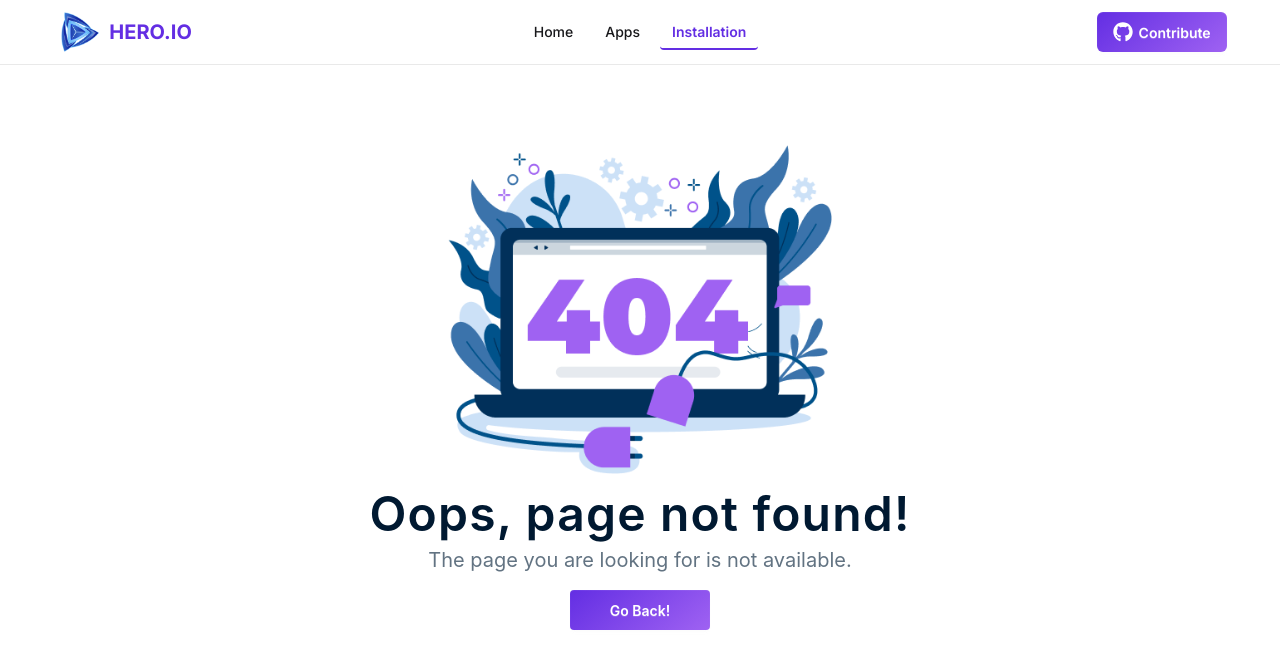
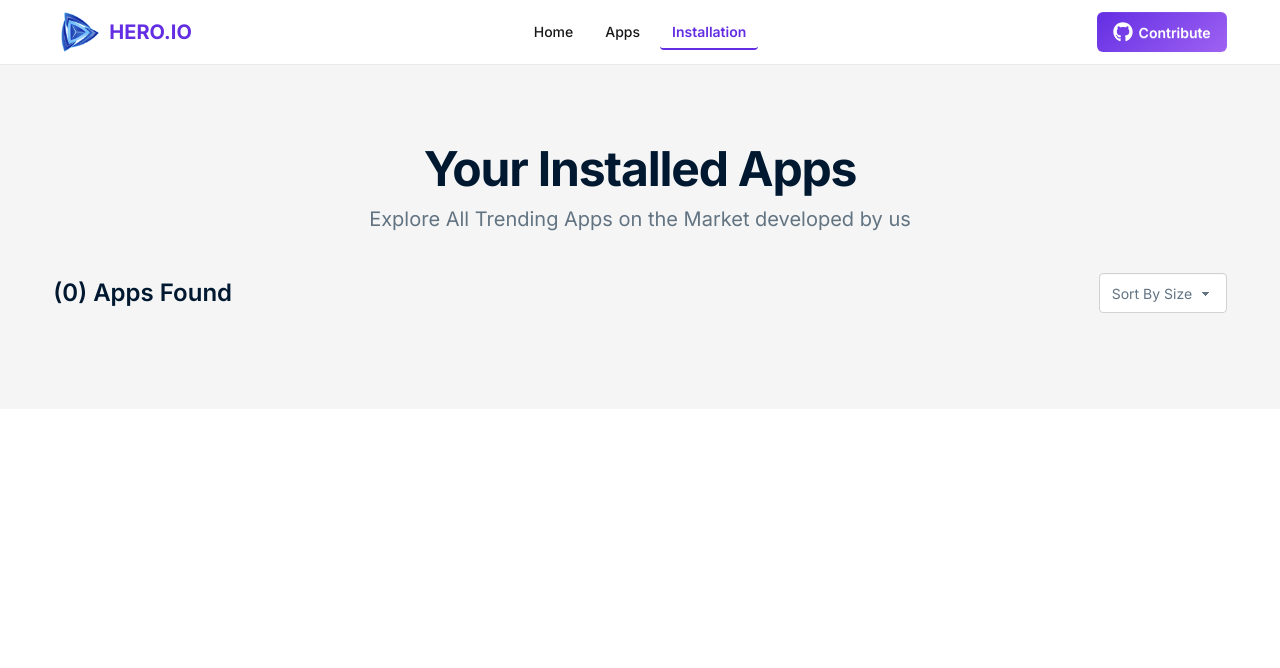
Before and after one commit to abdurrahmansoftlinkbd/hero-io, a React (Vite) app: page /installation in a window 1280 px wide. Before the commit this address had no page. Shown: the top 668 px of the page. Built offline with nearby package versions, Linux system fonts and the light colour scheme.

Commit message:
added Installation

```diff
--- /dev/null
+++ b/src/pages/Installation.jsx
@@ -0,0 +1,77 @@
+import { useMemo, useState } from "react";
+import { Helmet } from "react-helmet-async";
+import { getInstalledApps, uninstallApp } from "../utils/installedAppsStorage";
+import toast from "react-hot-toast";
+
+const Installation = () => {
+  const [apps, setApps] = useState(() => getInstalledApps());
+  const [sortBy, setSortBy] = useState("default");
+
+  const handleUninstall = (app) => {
+    uninstallApp(app.id);
+    setApps(getInstalledApps());
+    toast.success(`${app.title} uninstalled.`);
+  };
+
+  const SORT_OPTIONS = [
+    { label: "Sort By Size", value: "default" },
+    { label: "High - Low", value: "high-low" },
+    { label: "Low - High", value: "low-high" },
+  ];
+
+  const sorted = useMemo(() => {
+    const copy = [...apps];
+    if (sortBy === "high-low")
+      return copy.sort((a, b) => b.downloads - a.downloads);
+    if (sortBy === "low-high")
+      return copy.sort((a, b) => a.downloads - b.downloads);
+    return copy;
+  }, [apps, sortBy]);
+
+  return (
+    <>
+      <Helmet>
+        <title>Installation</title>
+      </Helmet>
+
+      <section className="bg-[#F5F5F5] font-inter py-20">
+        <div className="container w-11/12 mx-auto">
+          {/* heading */}
+          <div className="text-center mb-10">
+            <h1 className="text-3xl sm:text-4xl lg:text-5xl font-bold text-[#001931] tracking-tight">
+              Your Installed Apps
+            </h1>
+            <p className="mt-3 text-sm sm:text-base md:text-xl text-[#627382]">
+              Explore All Trending Apps on the Market developed by us
+            </p>
+          </div>
+
+          {/* toolbar */}
+          <div className="flex items-center justify-between mb-4">
+            <p className="text-2xl font-semibold text-[#001931]">
+              ({sorted.length}) Apps Found
+            </p>
+            {/* dropdown */}
+            <select
+              value={sortBy}
+              onChange={(e) => setSortBy(e.target.value)}
+              className="select text-[#627382] border-[#D2D2D2] w-32"
+            >
+              {SORT_OPTIONS.map((opt) => (
+                <option
+                  className="text-[#627382]"
+                  key={opt.value}
+                  value={opt.value}
+                >
+                  {opt.label}
+                </option>
+              ))}
+            </select>
+          </div>
+        </div>
+      </section>
+    </>
+  );
+};
+
+export default Installation;
--- a/src/routes/Router.jsx
+++ b/src/routes/Router.jsx
@@ -6,6 +6,7 @@ import AppDetails from "../pages/AppDetails";
 import axios from "axios";
 import NoAppFound from "../pages/NoAppFound";
 import PageNotFound from "../pages/PageNotFound";
+import Installation from "../pages/Installation";
 
 const router = createBrowserRouter([
   {
@@ -28,6 +29,10 @@ const router = createBrowserRouter([
         },
         errorElement: <NoAppFound></NoAppFound>,
       },
+      {
+        path: "/installation",
+        Component: Installation,
+      },
     ],
   },
 ]);
```
